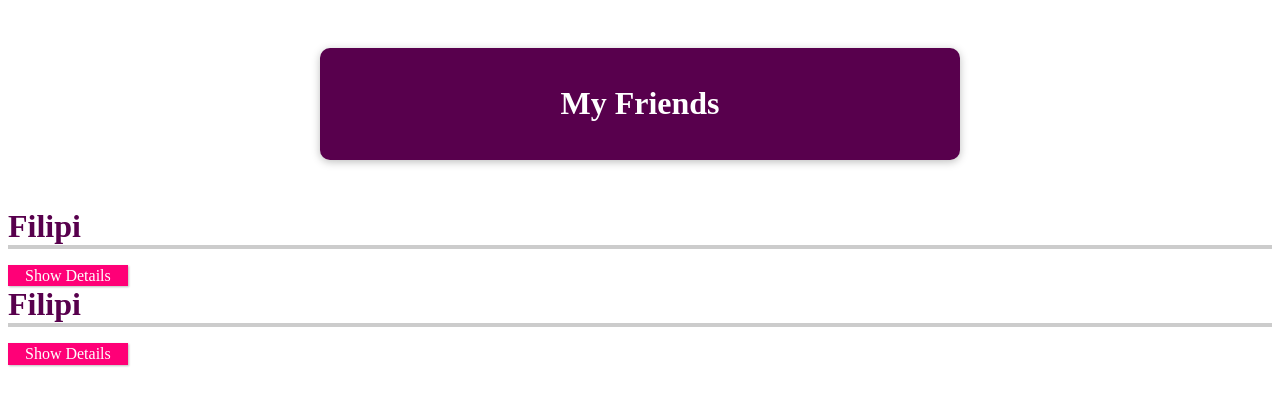
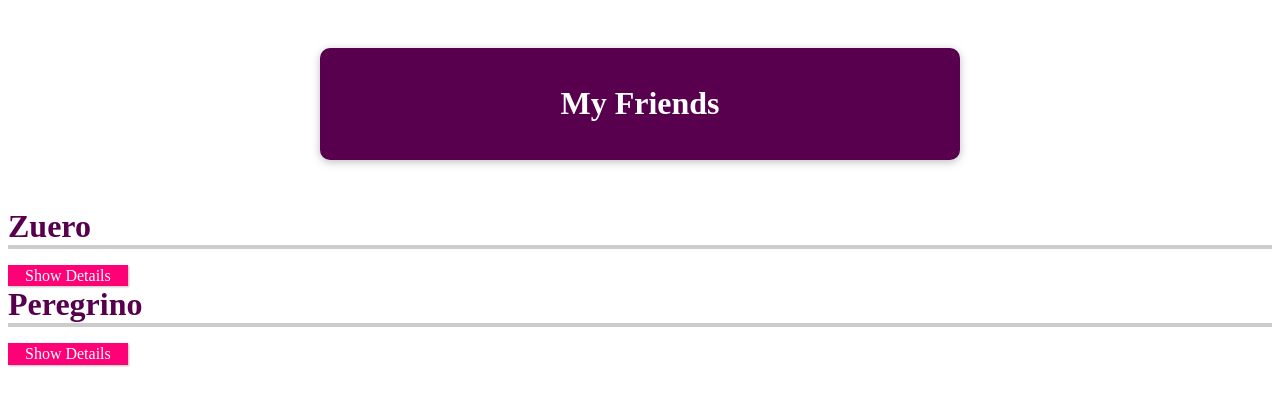
Before and after one commit to FilipiMachado/vuejs-studies, a Vue app in the folder section-7-components-introduction/my-first-app/: page / in a window 1280 px wide. Shown: the top 406 px of the page. Built offline with nearby package versions, Linux system fonts and the light colour scheme.

Commit message:
small changes

```diff
--- a/section-7-components-introduction/my-first-app/src/App.vue
+++ b/section-7-components-introduction/my-first-app/src/App.vue
@@ -2,14 +2,13 @@
   <div id="app">
     <header><h1>My Friends</h1></header>
     <ul>
-      <FriendContact />
-      <FriendContact />
+      <FriendContact name="Zuero" phone-number="123456789" email-address="zuiei@gmail.com"/>
+      <FriendContact name="Peregrino" phone-number="987654321" email-address="peregrino@gmail.com"/>
     </ul>
   </div>
 </template>
 
 <script>
-//import HelloWorld from './components/HelloWorld.vue'
 import FriendContact from "./components/FriendContact.vue";
 
 export default {
--- a/section-7-components-introduction/my-first-app/src/components/FriendContact.vue
+++ b/section-7-components-introduction/my-first-app/src/components/FriendContact.vue
@@ -1,17 +1,28 @@
 <template>
   <section>
 
-    <h2>{{ friend.name }}</h2>
+    <h2>{{ name }}</h2>
     <button v-on:click="toggleDetails">Show Details</button>
     <ul v-if="detailsAreVisible">
-      <li><strong>Phone:</strong> {{ friend.phone }}</li>
-      <li><strong>Email:</strong> {{ friend.name }}</li>
+      <li>
+        <strong>Phone:</strong>
+        {{ phoneNumber }}
+        </li>
+      <li>
+        <strong>Email:</strong>
+        {{ emailAddress }}
+        </li>
     </ul>
   </section>
 </template>
 
 <script>
 export default {
+  props: [
+    "name",
+    "phoneNumber",
+    "emailAddress"
+  ],
   data() {
     return {
       detailsAreVisible: false,
```
